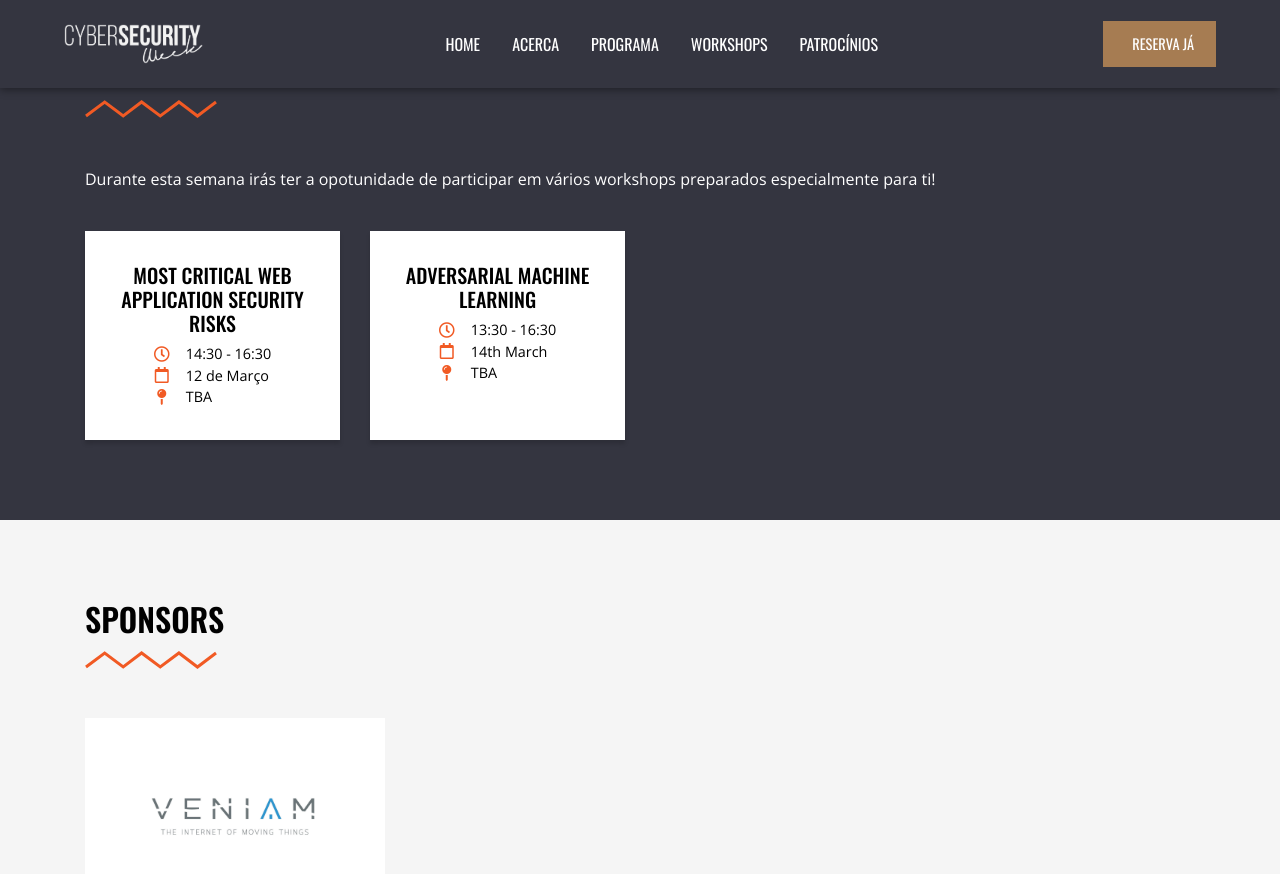
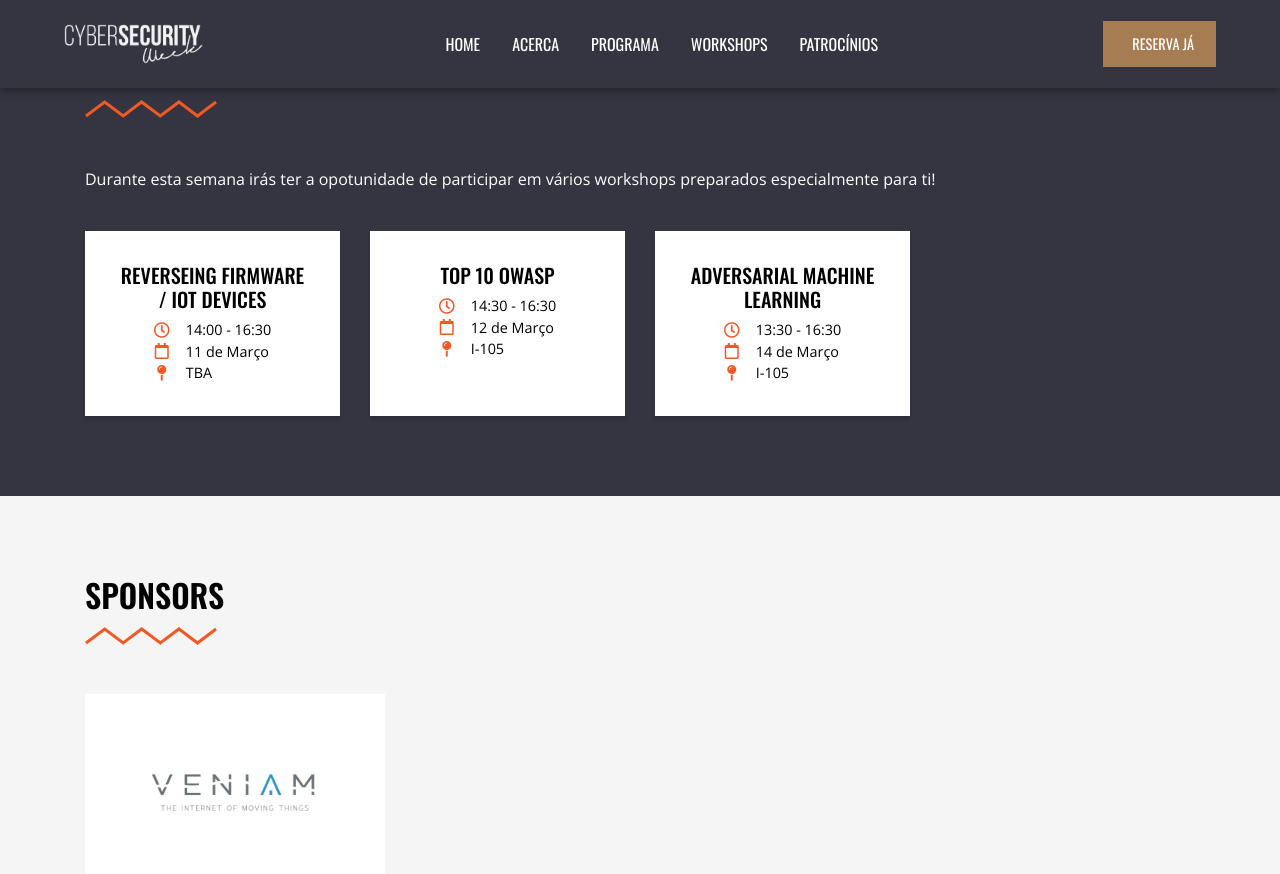
Before and after one commit to ieeeupsb/nuieee-website, a Jekyll site: the page built from cybersecurity.html, in a window 1280 px wide and 900 px high, scrolled down 2431 px. Shown: the top 874 px of the window. Built offline with Jekyll 4.4.1, drawn with Linux system fonts in a browser that asks for light colours.

Commit message:
Updated workshops section

```diff
--- a/cybersecurity.html
+++ b/cybersecurity.html
@@ -254,45 +254,32 @@ permalink: /cybersecurity
                     <p>Durante esta semana irás ter a opotunidade de participar em vários workshops preparados
                         especialmente para ti!</p>
                     <div class="row">
+                        {% for day in site.data.cybersecurity.days %}
+                        {% for event in day.events %}
+                        {% if event.type == 'workshop' %}
                         <div class="col-sm-12 col-md-6 col-lg-3 mt-4">
                             <div class="content d-flex flex-column align-items-center">
-                                <h5>Most Critical Web Application Security Risks</h5>
+                                <h5>{{ event.title }}</h5>
                                 <div class="d-flex flex-column">
                                     <div class="d-flex align-items-center">
                                         <i class="far fa-clock"></i>
-                                        <span>14:30 - 16:30</span>
+                                        <span>{{ event.starts_at }} - {{ event.ends_at }}</span>
                                     </div>
                                     <div class="d-flex align-items-center">
                                         <i class="far fa-calendar"></i>
-                                        <span>12 de Março</span>
+                                        <span>{{ day.day }} de Março</span>
                                     </div>
                                     <div class="d-flex align-items-center">
                                         <i class="fas fa-map-pin"></i>
-                                        <span>TBA</span>
+                                        <span>{{ event.location }}</span>
                                     </div>
                                 </div>
                             </div>
                         </div>
-                        <div class="col-sm-12 col-md-6 col-lg-3 mt-4">
-                            <div class="content d-flex flex-column align-items-center">
-                                <h5>Adversarial Machine Learning</h5>
-                                <div class="d-flex flex-column">
-                                    <div class="d-flex align-items-center">
-                                        <i class="far fa-clock"></i>
-                                        <span>13:30 - 16:30</span>
-                                    </div>
-                                    <div class="d-flex align-items-center">
-                                        <i class="far fa-calendar"></i>
-                                        <span>14th March</span>
-                                    </div>
-                                    <div class="d-flex align-items-center">
-                                        <i class="fas fa-map-pin"></i>
-                                        <span>TBA</span>
-                                    </div>
-                                </div>
-                            </div>
-                        </div>
-                    </div>
+                        {% endif %}
+                        {% endfor %}
+                        {% endfor %}
+                   </div>
                 </div>
             </div>
         </div>
```
